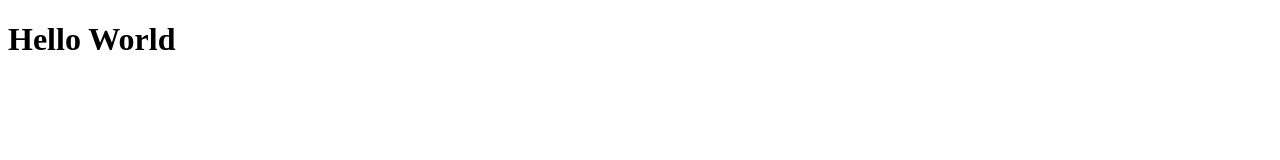
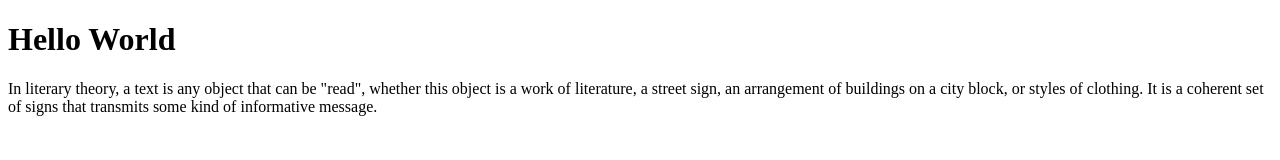
Before and after one commit to Jkssm/testp, a plain HTML site: page index.html in a window 1280 px wide. Drawn offline with Linux system fonts and the light colour scheme.

Commit message:
first commit

```diff
--- a/index.html
+++ b/index.html
@@ -5,8 +5,10 @@
     <meta name="viewport" content="width=device-width, initial-scale=1.0">
     <title>Document</title>
     <link rel="" href="style.css">
+
 </head>
 <body>
     <h1>Hello World</h1>
+    <p>In literary theory, a text is any object that can be "read", whether this object is a work of literature, a street sign, an arrangement of buildings on a city block, or styles of clothing. It is a coherent set of signs that transmits some kind of informative message.</p>
 </body>
 </html>
```
